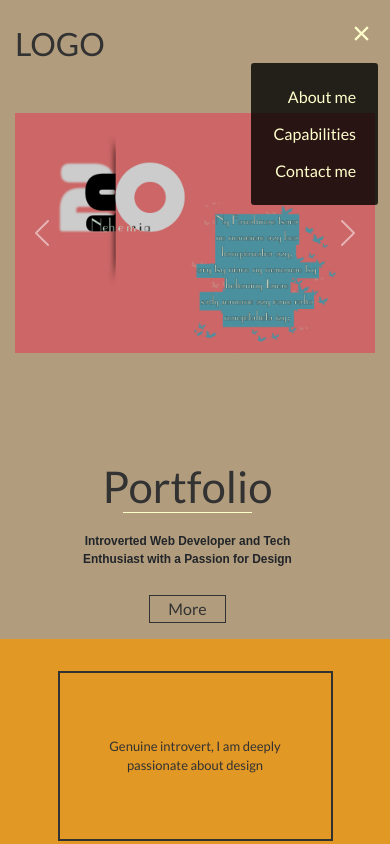
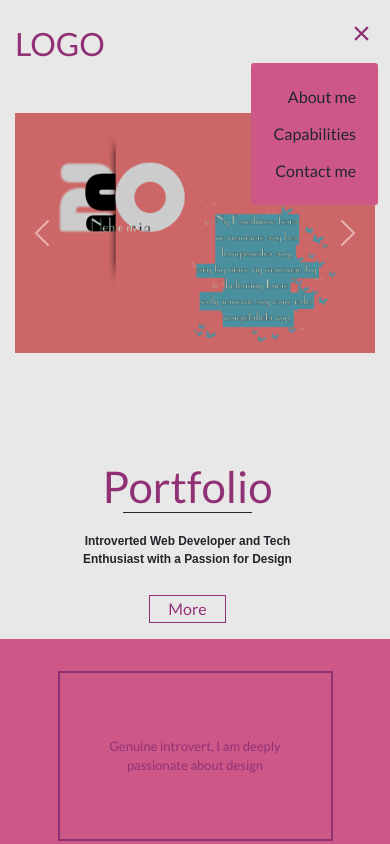
Before and after one commit to Antsamotady/ResumePortfolio, a React (Create React App) app: page / in a window 390 px wide. Both pictures are taken after a click on the icon 361 px from the left and 33 px from the top of the page. Shown: the top 844 px of the page. Built offline with nearby package versions, Linux system fonts and the light colour scheme; a web font is replaced by a local one.

Commit message:
Generl look: themes, readability, links

```diff
--- a/src/Components/Navbar.js
+++ b/src/Components/Navbar.js
@@ -29,9 +29,9 @@ function Navbar({ onLinkClick }) {
               </div>
               {toggleMenu && (
                 <div className="menu-mobile-links scale-up-center">
-                  <Link to="/about" onClick={onLinkClick}><span>About me</span></Link>
-                  <Link to="/capabilities" onClick={onLinkClick}><span>Capabilities</span></Link>
-                  <Link to="/contact" onClick={onLinkClick}><span>Contact me</span></Link>
+                  <Link to="/about" onClick={onLinkClick}><span className="text-link">About me</span></Link>
+                  <Link to="/capabilities" onClick={onLinkClick}><span className="text-link">Capabilities</span></Link>
+                  <Link to="/contact" onClick={onLinkClick}><span className="text-link">Contact me</span></Link>
                 </div>
               )}
             </div>
--- a/src/Stylesheets/main.css
+++ b/src/Stylesheets/main.css
@@ -54,12 +54,39 @@ blockquote:before, blockquote:after, q:before, q:after {
     --font-family-fox_trot: "Fox Trot", "Lato", "Open Sans", "Helvetica Neue", Helvetica, Arial, sans-serif;
     --font-family-handwriting: "AmbersHand",  Arial, sans-serif;
 
-    --color-lightyellow: #ffffcc;
+    /* Theme #1 */
+    /* --color-lightyellow: #ffffcc;
     --color-bg-header: #b19c7d;
     --color-bg-middle: #e19825;
-    --color-bg-footer: #323232;
+    --color-bg-footer: #323232; */
+
+    /* Theme #2 */
+    /* --color-lightyellow: #FFF4E0;
+    --color-bg-header:  #FFBF9B;
+    --color-bg-middle: #B46060;
+    --color-bg-footer: #4D4D4D; */
+
+    /* Theme #3 */
+    /* --color-lightyellow: #2C3333;
+    --color-bg-header:  #2E4F4F;
+    --color-bg-middle: #0E8388;
+    --color-bg-footer: #CBE4DE; */
+
+    /* Theme #4 */
+    /* --color-lightyellow: #183A1D;
+    --color-bg-header: #E1EEDD;
+    --color-bg-middle: #FEFBE9;
+    --color-bg-footer: #F0A04B; */
+
+    /* Theme #5 */
+    --color-lightyellow: #20262E;
+    --color-bg-header: #E9E8E8;
+    --color-bg-middle: #CD5888;
+    --color-bg-footer: #913175;
+
 
     --golden-ratio: 1.61803398875;
+    --pop-up-menu-bg-color: var(--color-bg-middle);
 }
 
 .scale-up-center {
--- a/src/Stylesheets/middle.css
+++ b/src/Stylesheets/middle.css
@@ -28,6 +28,9 @@
 .right-floating-links_container li a {
     color: var(--color-lightyellow);
     font-size: small;
+}
+.right-floating-links_container li:hover {
+    background: var(--color-bg-header);
 }
 .hidden {
     opacity: 0;
@@ -76,3 +79,6 @@
     font-family: var(--font-family-fox_trot);
     font-size: small;
 }
+.info-box-item:hover {
+    background: var(--color-lightyellow);
+}
--- a/src/Stylesheets/navbar.css
+++ b/src/Stylesheets/navbar.css
@@ -30,6 +30,9 @@ a, a:visited {
 .menu-mobile {
     display: none;
 }
+.text-link {
+    color: var(--color-lightyellow);
+}
 
 /* Mobile behaviors */
 @media screen and (max-width:450px) {
@@ -45,7 +48,7 @@ a, a:visited {
         flex-direction: column;
 
         background: var(--color-bg-footer);
-        background-color: rgba(0, 0, 0, 0.8);
+        background-color: var(--pop-up-menu-bg-color);
         border-radius: 3px;
 
         margin-top: 1rem;
@@ -55,6 +58,7 @@ a, a:visited {
         z-index: 999;
     }
     .menu-mobile-icon {
+        color: var(--color-bg-footer);
         cursor: pointer;
     }
     .menu-mobile-links a {
```
